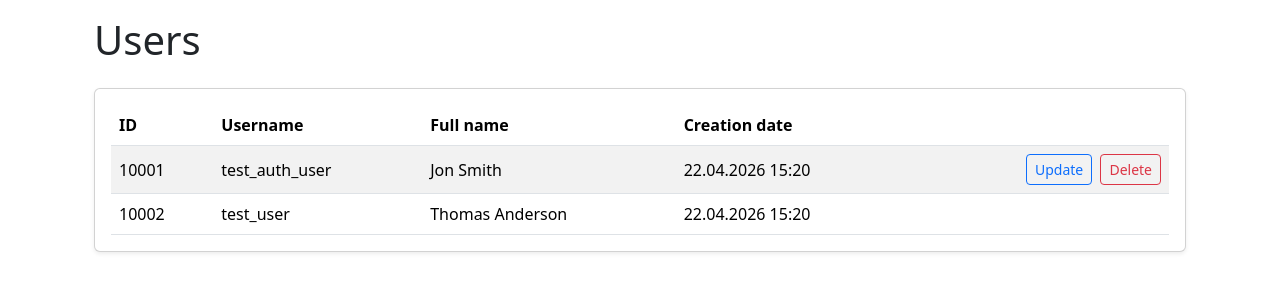
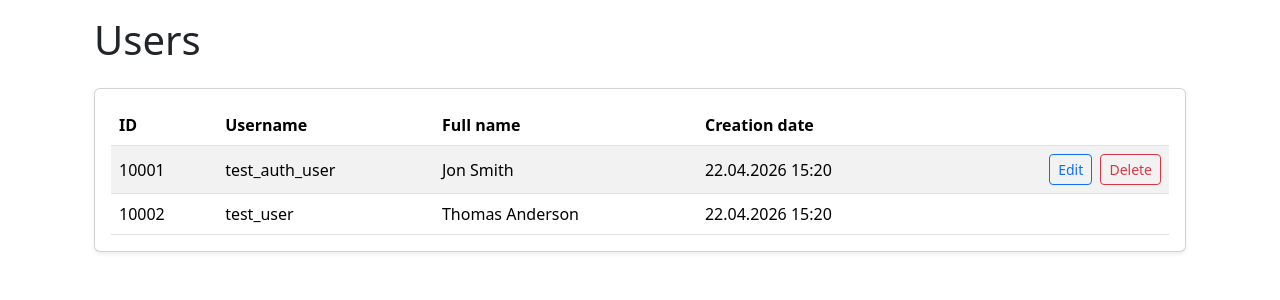
Before and after one commit to greenkerokero/python-project-52, a Django app: page /en/users/ in a window 1280 px wide. Shown: the part 58-358 px from the top of the page. Run offline with Django 5.2, Linux system fonts and the light colour scheme; a user stored in the database is signed in; data comes from the database, SQL or seed files in the repository; some libraries are stand-ins or nearby versions.

Commit message:
Fix UI-texts

```diff
--- a/task_manager/statuses/templates/statuses/index.html
+++ b/task_manager/statuses/templates/statuses/index.html
@@ -31,7 +31,7 @@
           <td class="text-nowrap text-end">
             {% if request.user.is_authenticated %}
             <a class="btn btn-sm btn-outline-primary ms-1" href="{% url 'statuses:update' status.id %}">
-              {% translate "Update" %}
+              {% translate "Edit" %}
             </a>
             <a class="btn btn-sm btn-outline-danger ms-1" href="{% url 'statuses:delete' status.id %}">
               {% translate "Delete" %}
--- a/task_manager/users/templates/users/create.html
+++ b/task_manager/users/templates/users/create.html
@@ -10,5 +10,5 @@
 {% endblock %}
 
 {% block button_text %}
-{% translate "Sign up" %}
+{% translate "Register" %}
 {% endblock %}
--- a/task_manager/users/templates/users/index.html
+++ b/task_manager/users/templates/users/index.html
@@ -28,7 +28,7 @@
           <td class="text-nowrap text-end">
             {% if request.user == user or request.user.is_superuser %}
             <a class="btn btn-sm btn-outline-primary ms-1" href="{% url 'users:update' user.id %}">
-              {% translate "Update" %}
+              {% translate "Edit" %}
             </a>
             <a class="btn btn-sm btn-outline-danger ms-1" href="{% url 'users:delete' user.id %}">
               {% translate "Delete" %}
```
Also changed, not shown: locale/ru/LC_MESSAGES/django.po, 1 other file.
